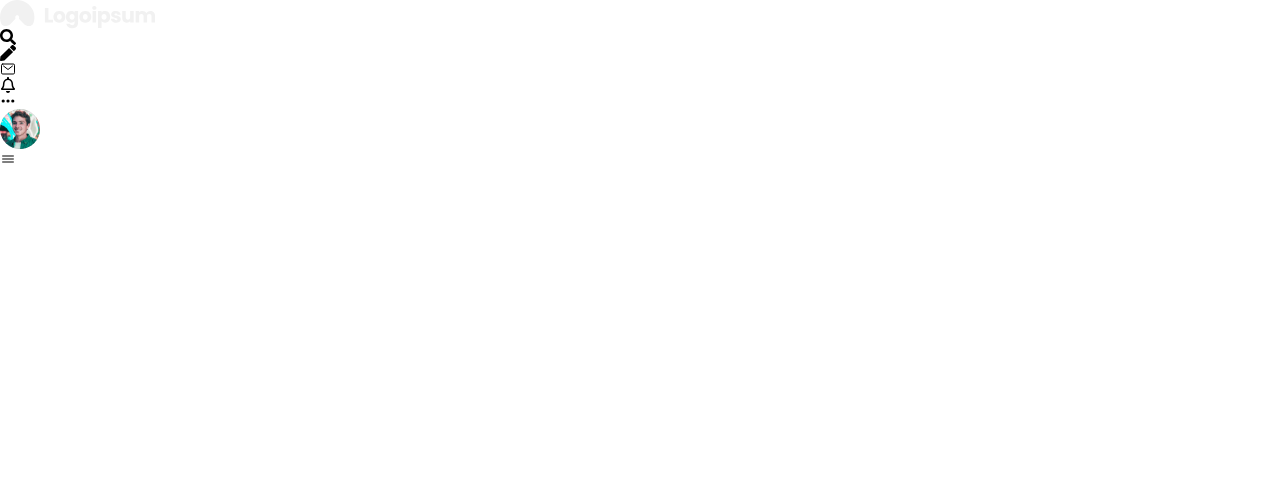
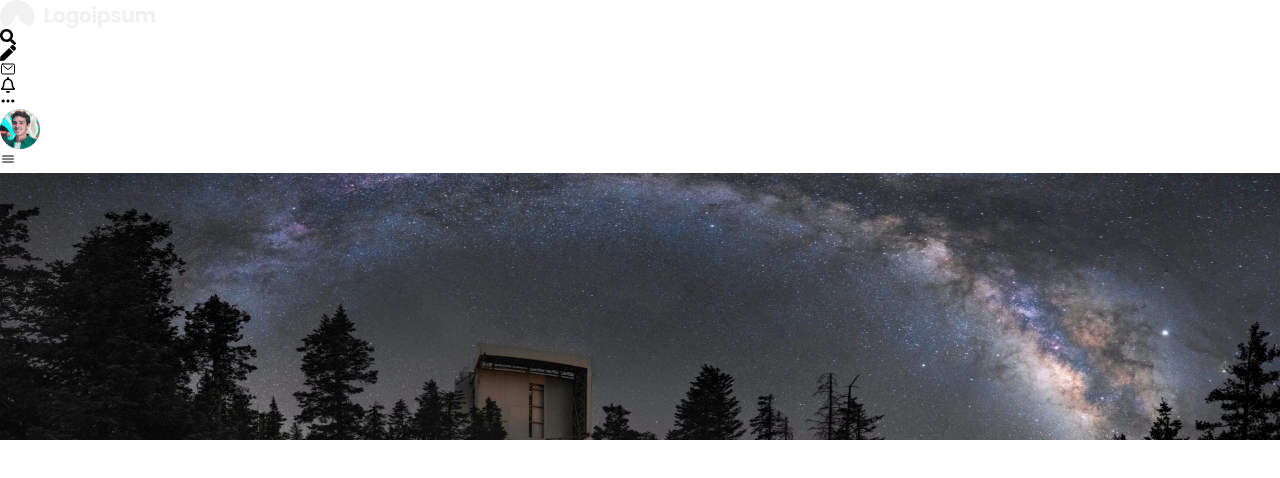
Before and after one commit to Fatiha26/task-project, a React (Vite) app: page / in a window 1280 px wide. Shown: the top 478 px of the page. Built offline with nearby package versions, Linux system fonts and the light colour scheme.

Commit message:
profile background section is completed

```diff
--- a/src/App.jsx
+++ b/src/App.jsx
@@ -1,9 +1,11 @@
 import NavBar from './components/NavBar'
+import ProfileBg from './components/ProfileBg'
 
 const App = () => {
   return (
     <>
       <NavBar />
+      <ProfileBg />
     </>
   )
 }
--- /dev/null
+++ b/src/components/ProfileBg.jsx
@@ -0,0 +1,10 @@
+import bgImage from '../assets/image/bg.png';
+const ProfileBg = () => {
+  return (
+    <div>
+       <img src={bgImage} alt="background Image"  className='w-full md:h-80 h-[180px]'/>
+    </div>
+  )
+}
+
+export default ProfileBg
```
